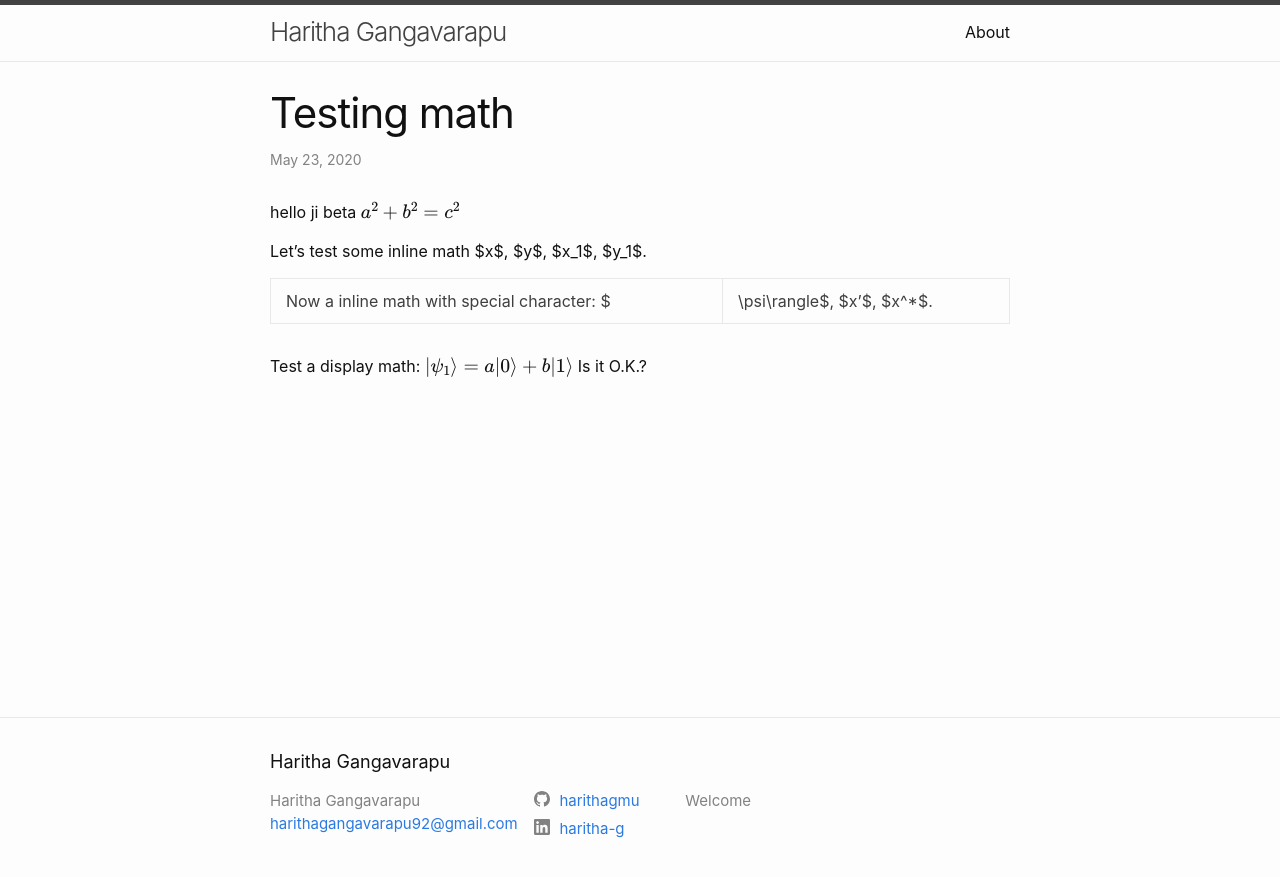
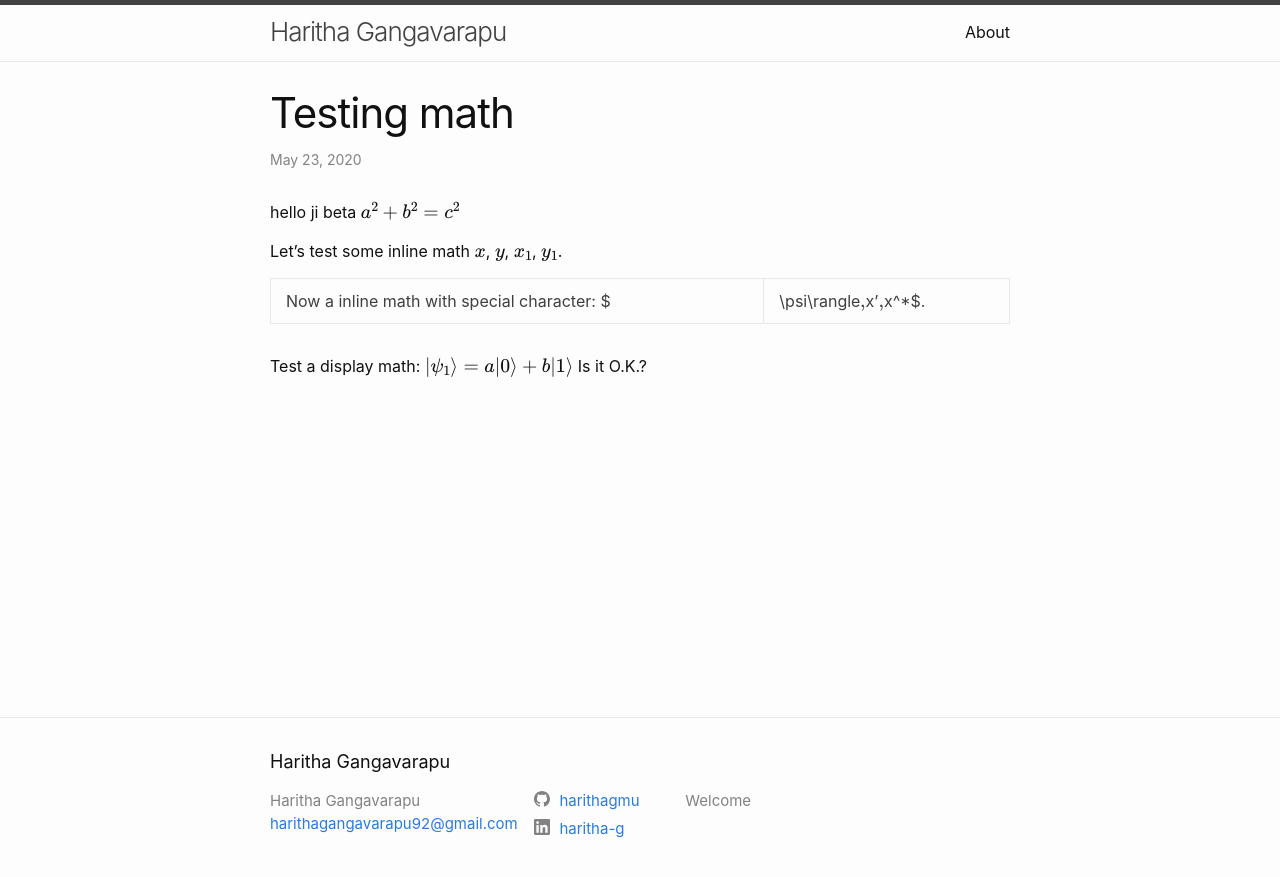
Before and after one commit to harithagmu/harithagmu.github.io, a Jekyll site: the page built from _posts/2020-05-23-testtest.markdown, in a window 1280 px wide. Shown: the top 877 px of the page. Built offline with Jekyll 4.4.1, drawn with Linux system fonts in a browser that asks for light colours; formulas are drawn with MathJax 3; part of the change alters nothing that is shown.

```diff
--- a/_layouts/post.html
+++ b/_layouts/post.html
@@ -25,6 +25,15 @@ layout: default
 
   <a class="u-url" href="{{ page.url | relative_url }}" hidden></a>
 </article>
+<script type="text/x-mathjax-config">
+  MathJax.Hub.Config({
+    tex2jax: {
+      inlineMath: [ ['$','$'], ["\\(","\\)"] ],
+      processEscapes: true
+    }
+  });
+</script>
+
 <script type="text/javascript" async
   src="https://cdnjs.cloudflare.com/ajax/libs/mathjax/2.7.5/MathJax.js?config=TeX-MML-AM_CHTML">
 </script>
```
